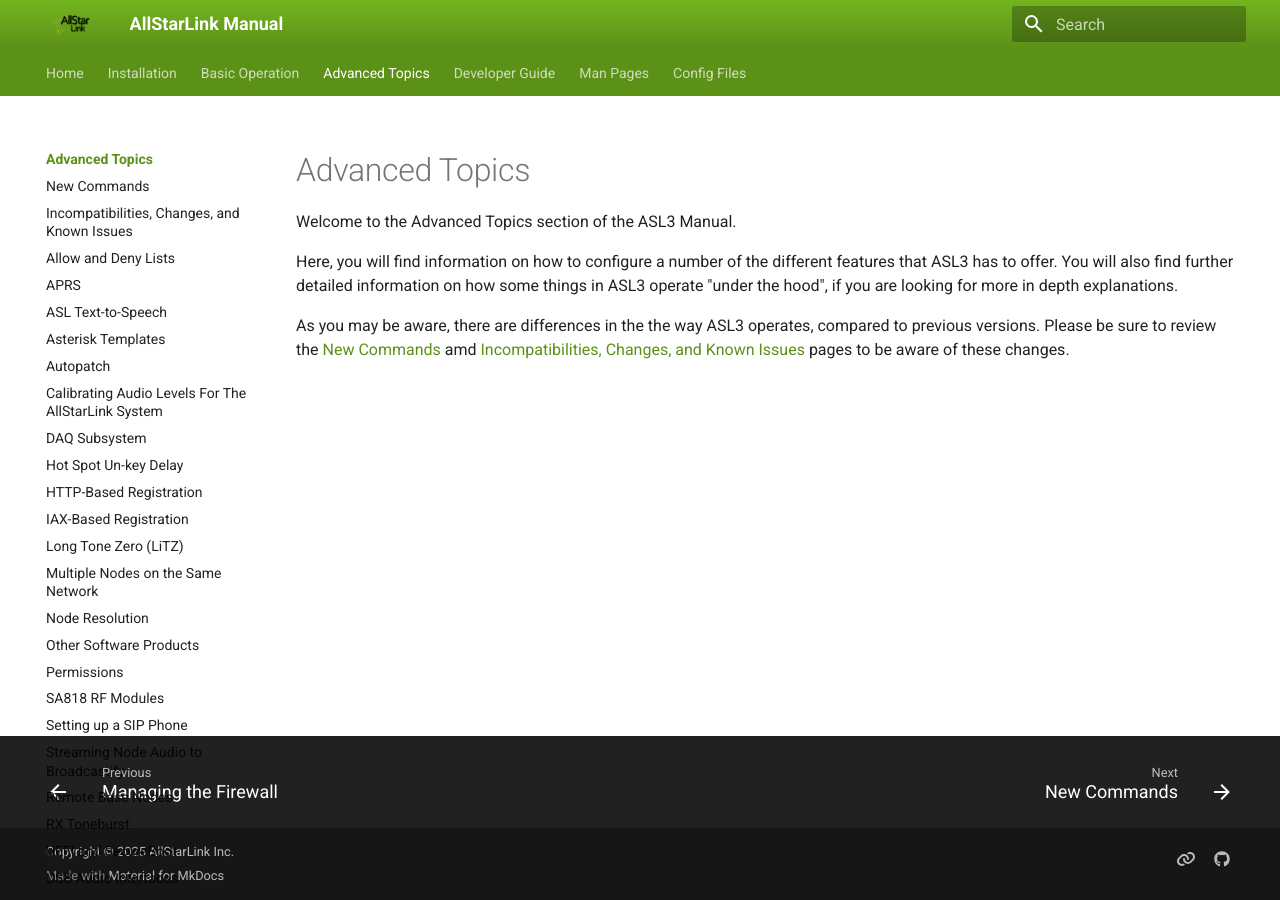
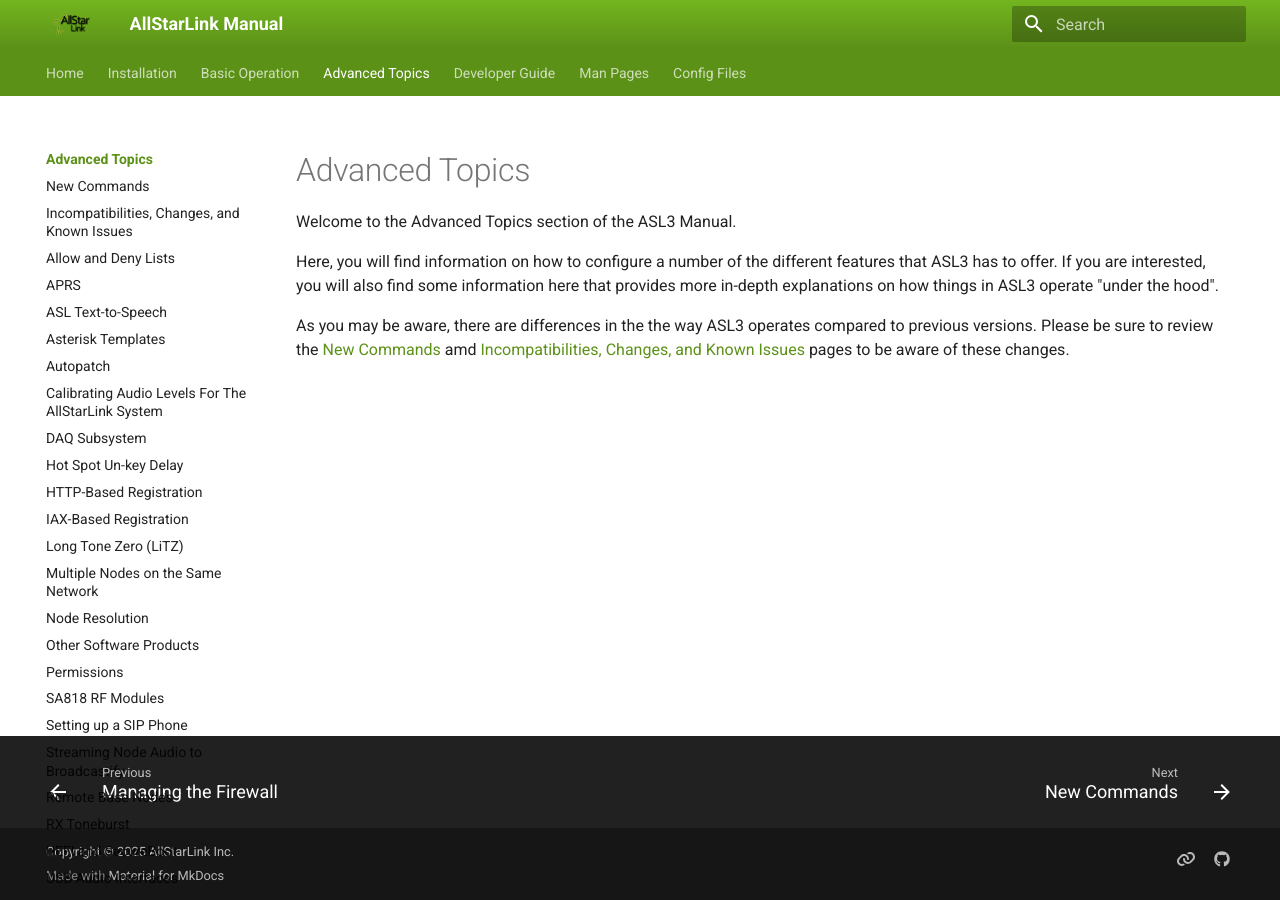
Before and after one commit to AllStarLink/ASL3-Manual, an MkDocs documentation site: the page built from docs/adv-topics/index.md, in a window 1280 px wide. Built offline with MkDocs 1.6.1 and Material for MkDocs 9.7.7, drawn with Linux system fonts in a browser that asks for light colours.

Commit message:
Tweaks to the adv-topics index.md.

```diff
--- a/docs/adv-topics/index.md
+++ b/docs/adv-topics/index.md
@@ -2,6 +2,6 @@
 
 Welcome to the Advanced Topics section of the ASL3 Manual.
 
-Here, you will find information on how to configure a number of the different features that ASL3 has to offer. You will also find further detailed information on how some things in ASL3 operate "under the hood", if you are looking for more in depth explanations.
+Here, you will find information on how to configure a number of the different features that ASL3 has to offer. If you are interested, you will also find some information here that provides more in-depth explanations on how things in ASL3 operate "under the hood".
 
-As you may be aware, there are differences in the the way ASL3 operates, compared to previous versions. Please be sure to review the [New Commands](./commands.md) amd [Incompatibilities, Changes, and Known Issues](./incompatibles.md) pages to be aware of these changes.
+As you may be aware, there are differences in the the way ASL3 operates compared to previous versions. Please be sure to review the [New Commands](./commands.md) amd [Incompatibilities, Changes, and Known Issues](./incompatibles.md) pages to be aware of these changes.
```
